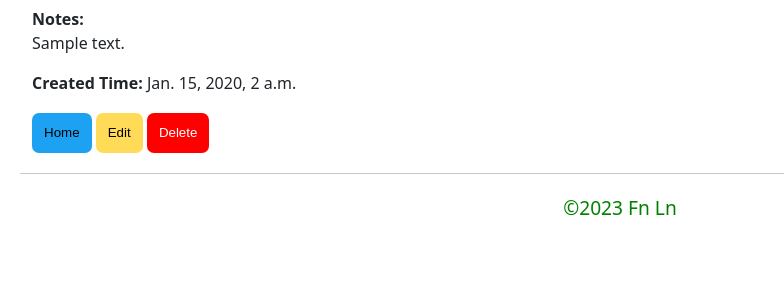
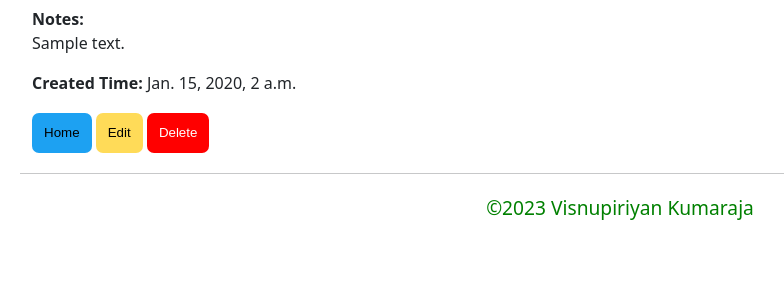
Before and after one commit to visnupiriyan/visnupiriyan_kumaraja, a Django app: page /tasks/1/ in a window 1280 px wide. Shown: the part 175-475 px from the top of the page, without its empty margins (20-804 px from the left). Run offline with Django 4.2, Linux system fonts and the light colour scheme; tables that the repository leaves empty hold one stand-in row (values such as "Sample post"); some libraries are stand-ins or nearby versions.

Commit message:
SignatureAdded

```diff
--- a/visnupiriyan_kumaraja/templates/base.html
+++ b/visnupiriyan_kumaraja/templates/base.html
@@ -22,7 +22,7 @@
     {% block content %}{% endblock content %}
   </div>
   <div class="footer">
-    <p class="signature">&copy;2023 Fn Ln</p>
+    <p class="signature">&copy;2023 Visnupiriyan Kumaraja</p>
   </div>
 </body>
 
```
Also changed, not shown: visnupiriyan_kumaraja/db.sqlite3 (added), visnupiriyan_kumaraja/tasks/migrations/0001_initial.py (added).
